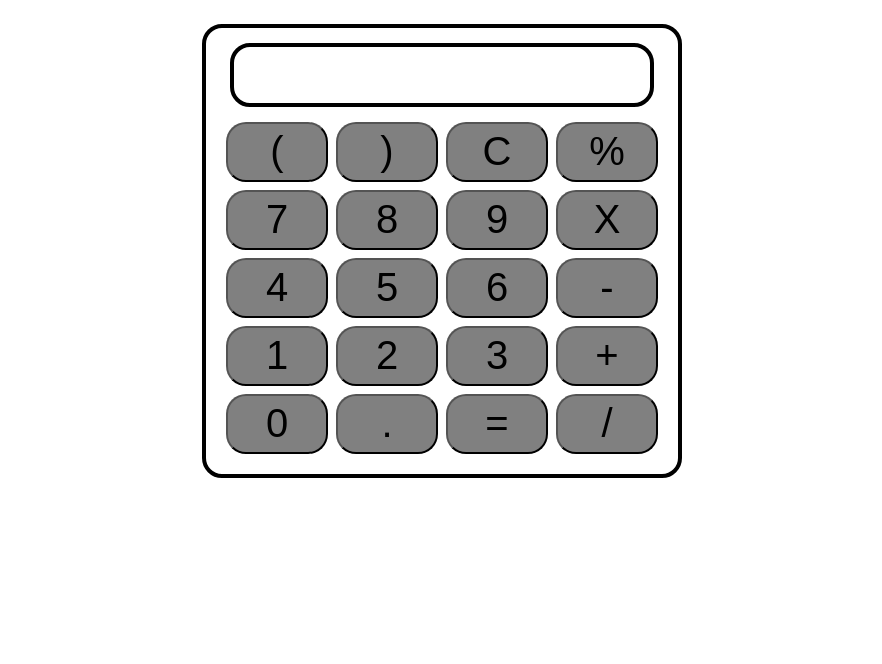
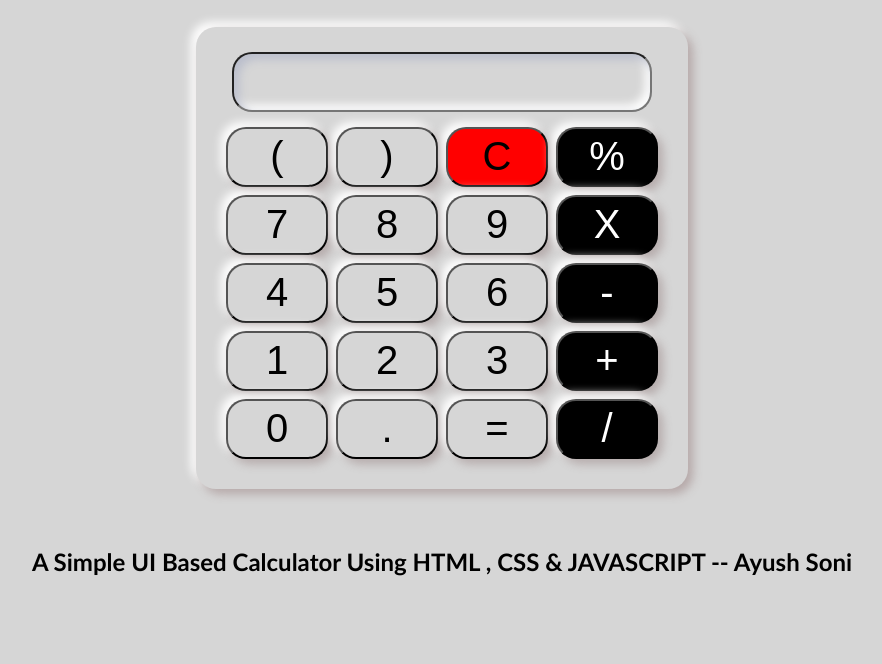
Before and after one commit to ayushsoni1010/Calculator, a plain HTML site: page index.html in a window 1280 px wide. Shown: the part 136-800 px from the top of the page, without its empty margins (198-1080 px from the left). Drawn offline with Linux system fonts and the light colour scheme.

Commit message:
Updated Calculator

```diff
--- a/index.html
+++ b/index.html
@@ -20,35 +20,39 @@
             <tr>
                 <td><button>(</button></td>
                 <td><button>)</button></td>
-                <td><button>C</button></td>
-                <td><button>%</button></td>
+                <td class="clearButton"><button>C</button></td>
+                <td class="mathButton"><button>%</button></td>
             </tr>
             <tr>
                 <td><button>7</button></td>
                 <td><button>8</button></td>
                 <td><button>9</button></td>
-                <td><button>X</button></td>
+                <td class="mathButton"><button>X</button></td>
             </tr>
             <tr>
                 <td><button>4</button></td>
                 <td><button>5</button></td>
                 <td><button>6</button></td>
-                <td><button>-</button></td>
+                <td class="mathButton"><button>-</button></td>
             </tr>
             <tr>
                 <td><button>1</button></td>
                 <td><button>2</button></td>
                 <td><button>3</button></td>
-                <td><button>+</button></td>
+                <td class="mathButton"><button>+</button></td>
             </tr>
             <tr>
                 <td><button>0</button></td>
                 <td><button>.</button></td>
                 <td><button>=</button></td>
-                <td><button>/</button></td>
+                <td class="mathButton"><button>/</button></td>
             </tr>
         </div>
         </table>
+    </div>
+    <br><br><br>
+    <div>
+        <h2>A Simple UI Based Calculator Using HTML , CSS & JAVASCRIPT -- Ayush Soni</h2>
     </div>
 
 </body>
--- a/style.css
+++ b/style.css
@@ -1,3 +1,10 @@
+body{
+    background-color: rgb(214,214,214);
+    margin: 0;
+    padding: 0;
+    font-family: 'Gill Sans', 'Gill Sans MT', Calibri, 'Trebuchet MS', sans-serif;
+}
+
 .container{
     text-align: center;
     margin-top: 23px;
@@ -16,9 +23,10 @@ input{
     font-size: 28px;
     width: 14em;
     padding: 12px 12px;
-    border: 4px solid black;
     border-radius: 20px;
     margin-bottom: 10px;
+    background:transparent;
+    box-shadow: inset 5px 5px 10px #babecc , inset -5px -5px 10px #ffffff;
 }
 input:focus{
     outline: none;
@@ -27,15 +35,34 @@ input:focus{
 button{
     border-radius: 20px;
     font-size: 40px;
-    background-color: grey;
     width: 102px;
     height: 60px;
     margin: 2px;
+    background-color: rgb(214,214,214);
+    box-shadow: 5px 5px 10px #b6acac , -5px -5px 10px #ffffff;
+}
+
+button:active{
+    box-shadow: inset 1px 1px 2px #babeec , inset -1px -1px 2px #ffffff;
 }
 
 .calculator{
     display: inline-block;
-    padding: 15px;
-    border: 4px solid black;
+    padding: 25px;
     border-radius: 20px;
+    background-color: rgb(214,214,214);
+    box-shadow: 5px 5px 10px #b6a9a9 , -5px -5px 10px #ffffff;
 }
+
+.clearButton button{
+    background-color: red;
+}
+.clearButton button:focus{
+    outline: none;
+
+}
+
+.mathButton button{
+    background-color: black;
+    color: white;
+}
```
